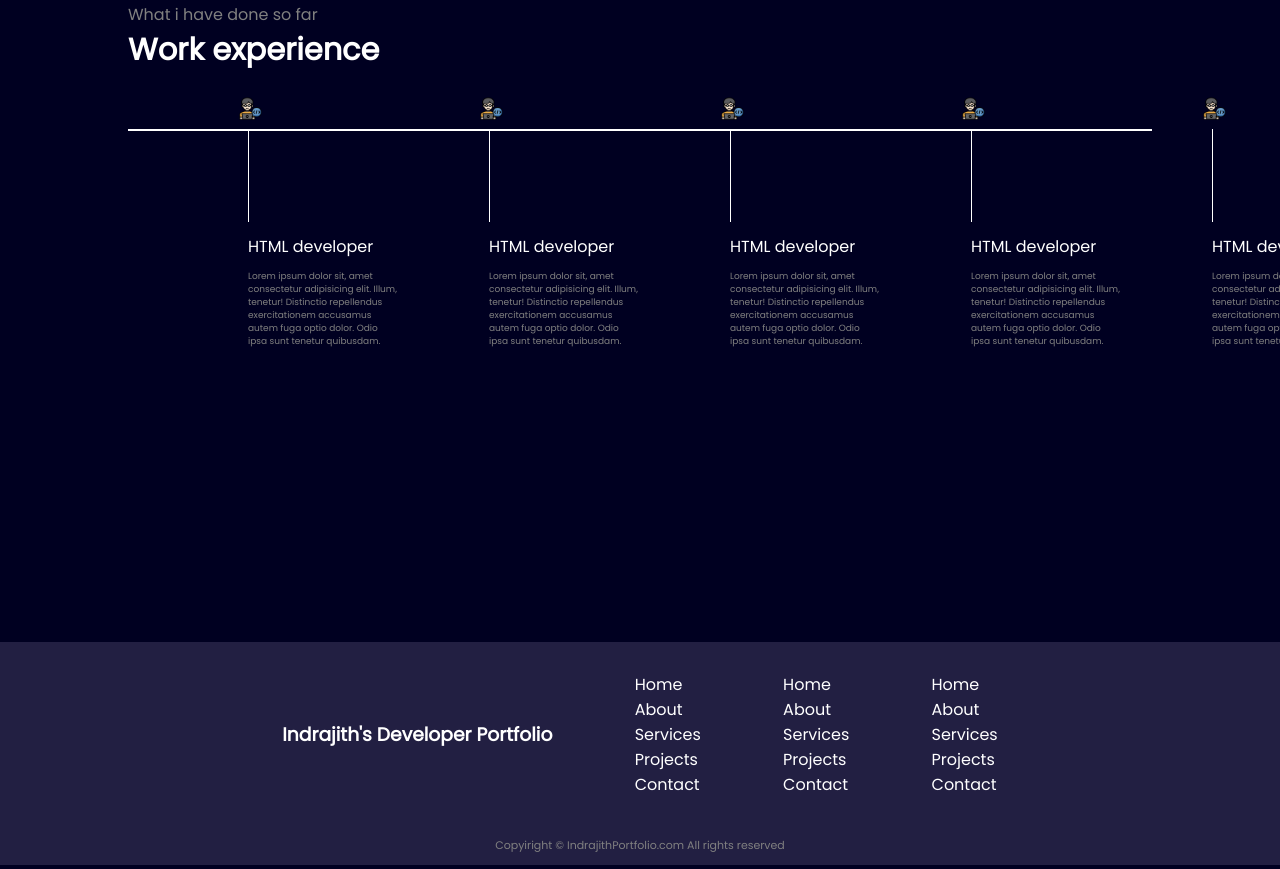
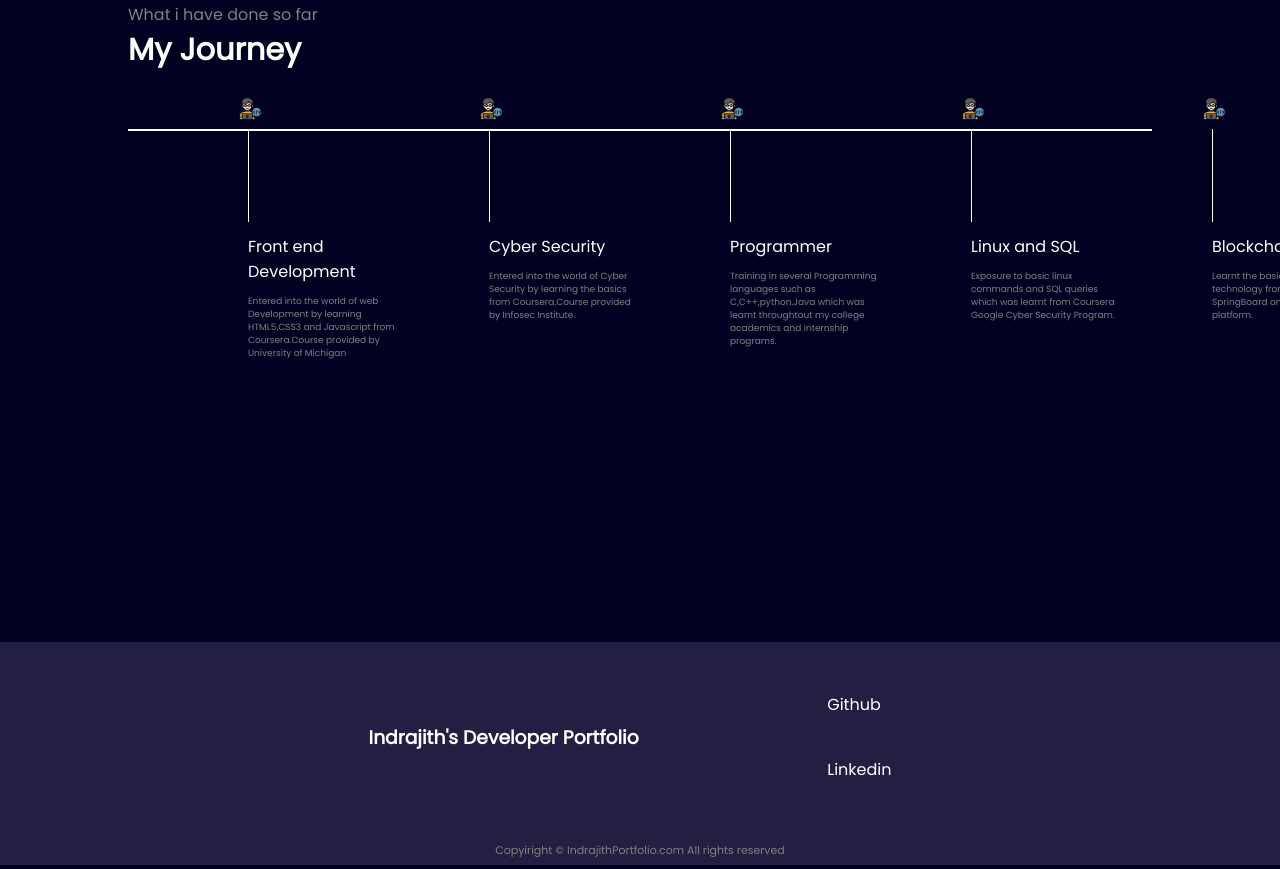
Before and after one commit to KiranBabu007/Portfolio-Indrajith, a plain HTML site: page index.html in a window 1280 px wide. Shown: the part 675-1544 px from the top of the page. Drawn offline with nearby package versions, Linux system fonts and the light colour scheme.

Commit message:
index.html

```diff
--- a/index.html
+++ b/index.html
@@ -136,6 +136,13 @@
             font-size: 11px;
             padding: 10px 0;
         }
+        .footer li {
+            padding: 20px;
+        }
+        .footer a {
+            text-decoration: none;
+            color: white;
+        }
     </style>
 </head>
 <body>
@@ -170,51 +177,51 @@
         <hr>
         <section class="secondSection">
             <span class="text-gray">What i have done so far</span>
-            <h1>Work experience</h1>
+            <h1>My Journey</h1>
             <div class="box">
                 <div class="vertical">
                     <img class="image-top" src="developer.png" alt="">
                     <div class="vertical-title">
-                        HTML developer
+                        Front end Development
                     </div>
                     <div class="vertical-desc">
-                        Lorem ipsum dolor sit, amet consectetur adipisicing elit. Illum, tenetur! Distinctio repellendus exercitationem accusamus autem fuga optio dolor. Odio ipsa sunt tenetur quibusdam.
+                        Entered into the world of web Development by learning HTML5,CSS3 and Javascript from Coursera.Course provided by University of Michigan
                     </div>
                 </div>
                 <div class="vertical">
                     <img class="image-top" src="developer.png" alt="">
                     <div class="vertical-title">
-                        HTML developer
+                        Cyber Security
                     </div>
                     <div class="vertical-desc">
-                        Lorem ipsum dolor sit, amet consectetur adipisicing elit. Illum, tenetur! Distinctio repellendus exercitationem accusamus autem fuga optio dolor. Odio ipsa sunt tenetur quibusdam.
+                        Entered into the world of Cyber Security by learning the basics from Coursera.Course provided by Infosec Institute.
                     </div>
                 </div>
                 <div class="vertical">
                     <img class="image-top" src="developer.png" alt="">
                     <div class="vertical-title">
-                        HTML developer
+                        Programmer
                     </div>
                     <div class="vertical-desc">
-                        Lorem ipsum dolor sit, amet consectetur adipisicing elit. Illum, tenetur! Distinctio repellendus exercitationem accusamus autem fuga optio dolor. Odio ipsa sunt tenetur quibusdam.
+                        Training in several Programming languages such as C,C++,python,Java which was learnt throughtout my college academics and internship programs.
                     </div>
                 </div>
                 <div class="vertical">
                     <img class="image-top" src="developer.png" alt="">
                     <div class="vertical-title">
-                        HTML developer
+                        Linux and SQL
                     </div>
                     <div class="vertical-desc">
-                        Lorem ipsum dolor sit, amet consectetur adipisicing elit. Illum, tenetur! Distinctio repellendus exercitationem accusamus autem fuga optio dolor. Odio ipsa sunt tenetur quibusdam.
+                        Exposure to basic linux commands and SQL queries which was learnt from Coursera Google Cyber Security Program.
                     </div>
                 </div>
                 <div class="vertical">
                     <img class="image-top" src="developer.png" alt="">
                     <div class="vertical-title">
-                        HTML developer
+                        Blockchain
                     </div>
                     <div class="vertical-desc">
-                        Lorem ipsum dolor sit, amet consectetur adipisicing elit. Illum, tenetur! Distinctio repellendus exercitationem accusamus autem fuga optio dolor. Odio ipsa sunt tenetur quibusdam.
+                        Learnt the basics of Blockchain technology from Infosys SpringBoard online learning platform.
                     </div>
                 </div>
 
@@ -229,14 +236,14 @@
             </div>
             <div class="footer-second">
                 <ul>
-                    <li>Home</li>
-                    <li>About</li>
-                    <li>Services</li>
+                    <li><a href="https://github.com/Indrajiths4">Github</a></li>
+                    <li><a href="https://www.linkedin.com/in/indrajith-s-nair-05710a265/">Linkedin</a></li>
+                    <!-- <li>Services</li>
                     <li>Projects</li>
-                    <li>Contact</li>
+                    <li>Contact</li> -->
                 </ul>
             </div>
-            <div class="footer-third">
+            <!-- <div class="footer-third">
                 <ul>
                     <li>Home</li>
                     <li>About</li>
@@ -253,7 +260,7 @@
                     <li>Projects</li>
                     <li>Contact</li>
                 </ul>
-            </div>
+            </div> -->
         </div>
         <div class="footer-rights">
             Copyiright &#169; IndrajithPortfolio.com All rights reserved
```
